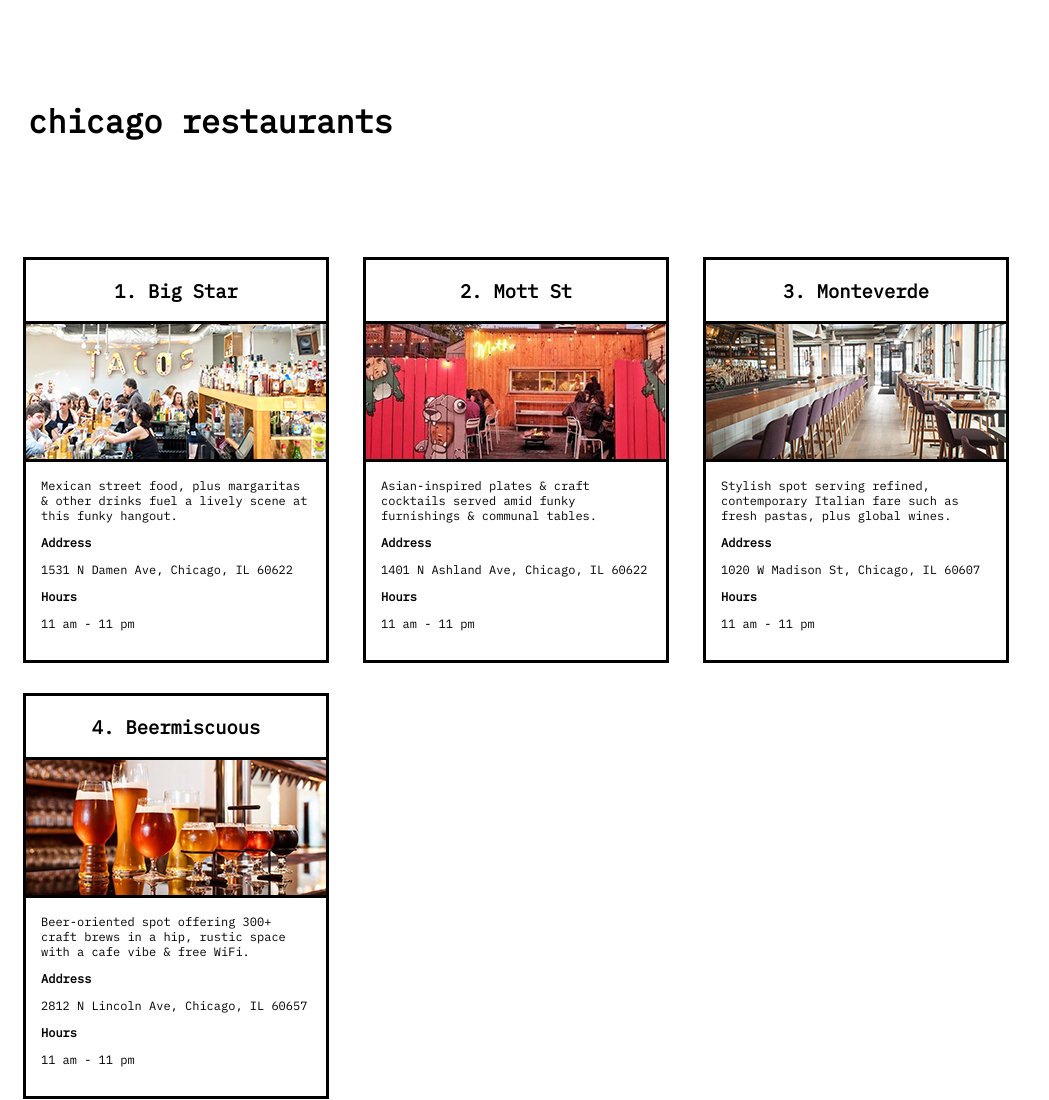
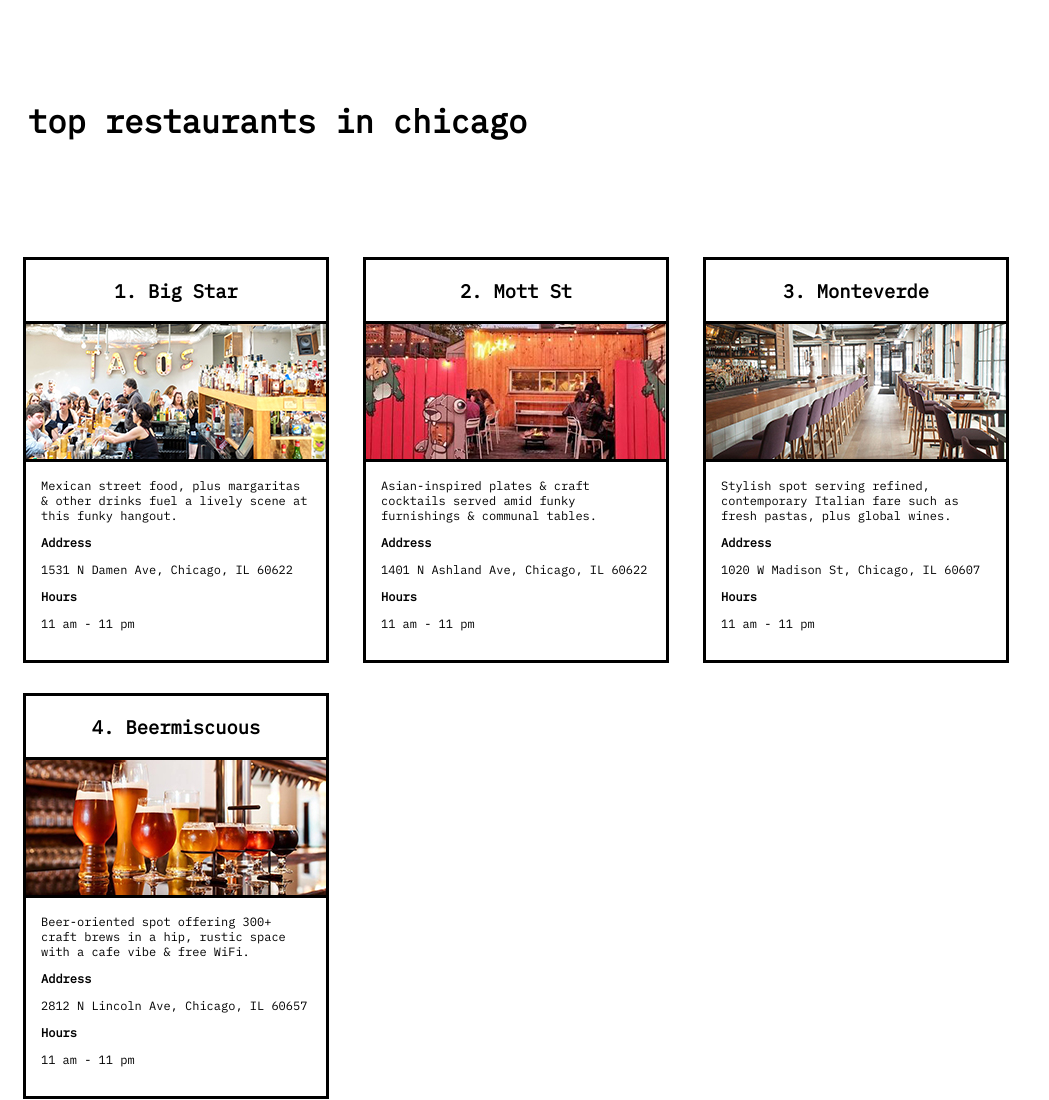
Before and after one commit to rebeccaussai/bex-restaurant-recos.github.io, a plain HTML site: page index.html in a window 1280 px wide. Shown: the top 1100 px of the page, without its empty margins (0-1049 px from the left). Drawn offline with nearby package versions, Linux system fonts and the light colour scheme; some packages are replaced by stand-ins of ours.

```diff
--- a/index.html
+++ b/index.html
@@ -7,7 +7,7 @@
 	<link href="https://fonts.googleapis.com/css?family=IBM+Plex+Mono" rel="stylesheet">
 </head>
 <body>
-	<h1> chicago restaurants </h1>
+	<h1> top restaurants in chicago </h1>
 	<div class="allTiles">
 
 		<div class="tile">
```
Also changed, not shown: images/icon.png (added).
